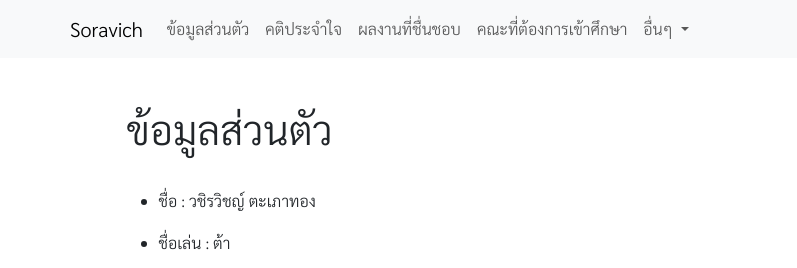
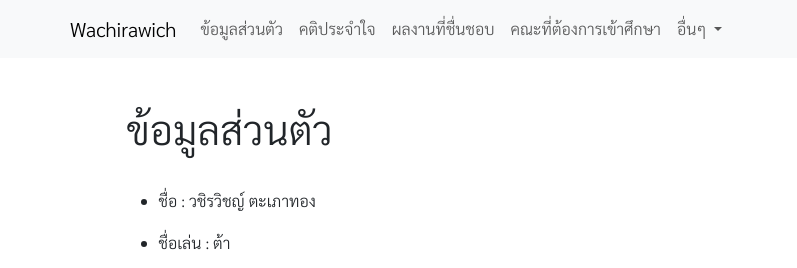
Before and after one commit to wa38373/ME, a plain HTML site: page index.html in a window 1280 px wide. Shown: the top 268 px of the page, 0-797 px from the left. Drawn offline with nearby package versions, Linux system fonts and the light colour scheme.

Commit message:
Update index.html

```diff
--- a/index.html
+++ b/index.html
@@ -76,7 +76,7 @@ body, p, ul {
 
     <nav class="navbar navbar-expand-lg bg-custom fixed-top float-start">
     <div class="container nav">
-        <a class="navbar-brand" href="#">Soravich</a>
+        <a class="navbar-brand" href="#">Wachirawich</a>
         <button class="navbar-toggler" type="button" data-bs-toggle="collapse" data-bs-target="#navbarNav"
             aria-controls="navbarNav" aria-expanded="false" aria-label="Toggle navigation">
             <span class="navbar-toggler-icon"></span>
```
